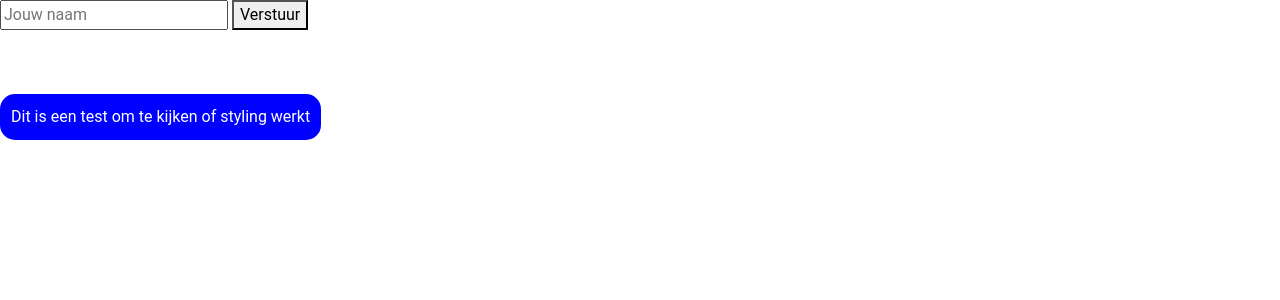
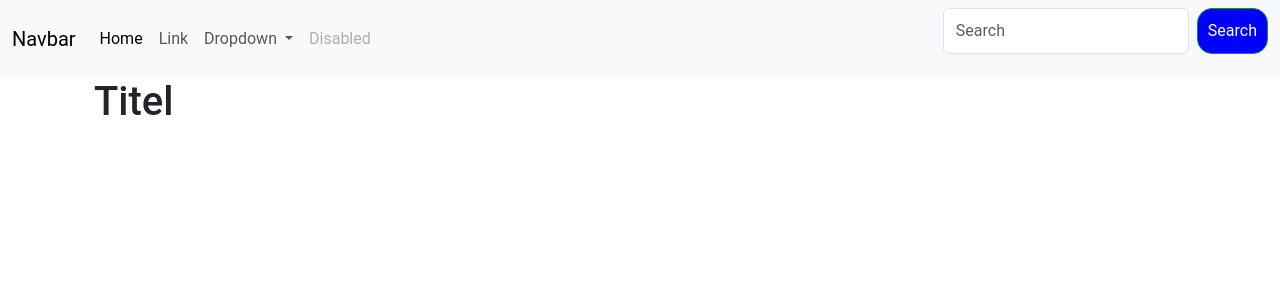
Before and after one commit to hylkest/Webtechnologie, a Flask app: page / in a window 1280 px wide. Shown: the top 300 px of the page. Run offline with Flask 3, Linux system fonts and the light colour scheme.

Commit message:
add navbar

```diff
--- a/templates/_navbar.html
+++ b/templates/_navbar.html
@@ -0,0 +1,36 @@
+<nav class="navbar navbar-expand-lg bg-body-tertiary">
+  <div class="container-fluid">
+    <a class="navbar-brand" href="#">Navbar</a>
+    <button class="navbar-toggler" type="button" data-bs-toggle="collapse" data-bs-target="#navbarSupportedContent" aria-controls="navbarSupportedContent" aria-expanded="false" aria-label="Toggle navigation">
+      <span class="navbar-toggler-icon"></span>
+    </button>
+    <div class="collapse navbar-collapse" id="navbarSupportedContent">
+      <ul class="navbar-nav me-auto mb-2 mb-lg-0">
+        <li class="nav-item">
+          <a class="nav-link active" aria-current="page" href="#">Home</a>
+        </li>
+        <li class="nav-item">
+          <a class="nav-link" href="#">Link</a>
+        </li>
+        <li class="nav-item dropdown">
+          <a class="nav-link dropdown-toggle" href="#" role="button" data-bs-toggle="dropdown" aria-expanded="false">
+            Dropdown
+          </a>
+          <ul class="dropdown-menu">
+            <li><a class="dropdown-item" href="#">Action</a></li>
+            <li><a class="dropdown-item" href="#">Another action</a></li>
+            <li><hr class="dropdown-divider"></li>
+            <li><a class="dropdown-item" href="#">Something else here</a></li>
+          </ul>
+        </li>
+        <li class="nav-item">
+          <a class="nav-link disabled" aria-disabled="true">Disabled</a>
+        </li>
+      </ul>
+      <form class="d-flex" role="search">
+        <input class="form-control me-2" type="search" placeholder="Search" aria-label="Search"/>
+        <button class="btn btn-outline-success" type="submit">Search</button>
+      </form>
+    </div>
+  </div>
+</nav>
--- a/templates/header.html
+++ b/templates/header.html
@@ -4,3 +4,5 @@
     <link href="https://cdn.jsdelivr.net/npm/bootstrap@5.3.8/dist/css/bootstrap.min.css" rel="stylesheet" integrity="sha384-sRIl4kxILFvY47J16cr9ZwB07vP4J8+LH7qKQnuqkuIAvNWLzeN8tE5YBujZqJLB" crossorigin="anonymous">
     <link rel="stylesheet" href="{{ url_for('static', filename='css/style.css') }}">
 </head>
+
+{% include "_navbar.html" %}
--- a/templates/index.html
+++ b/templates/index.html
@@ -1,14 +1,10 @@
 {% include "header.html" %}
 
-<body>
-    <form action="/verwerk" method="POST">
-        <input type="text" name="naam" placeholder="Jouw naam">
-        <button type="submit">Verstuur</button>
-    </form>
-<br>
-    <br>
-<a href="#" class="btn">Dit is een test om te kijken of styling werkt</a>
-</body>
+<div class="container-md">
+    <div class="container-md">
+        <h1>Titel</h1>
+    </div>
+</div>
 
 {% include "footer.html" %}
 </html>
```
